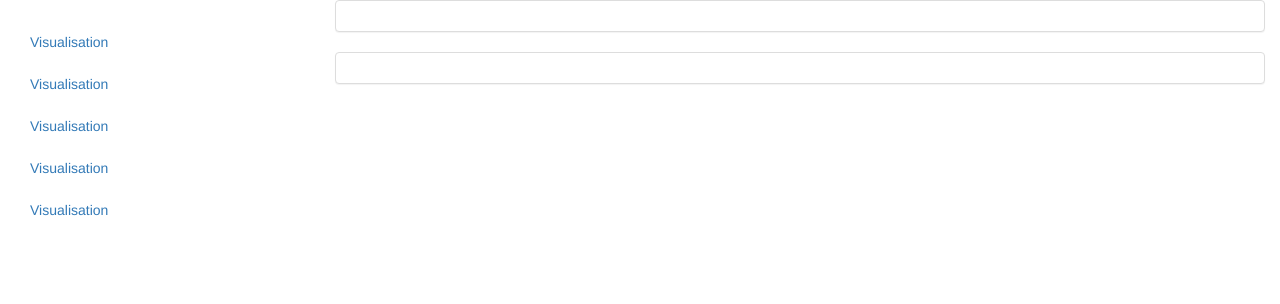
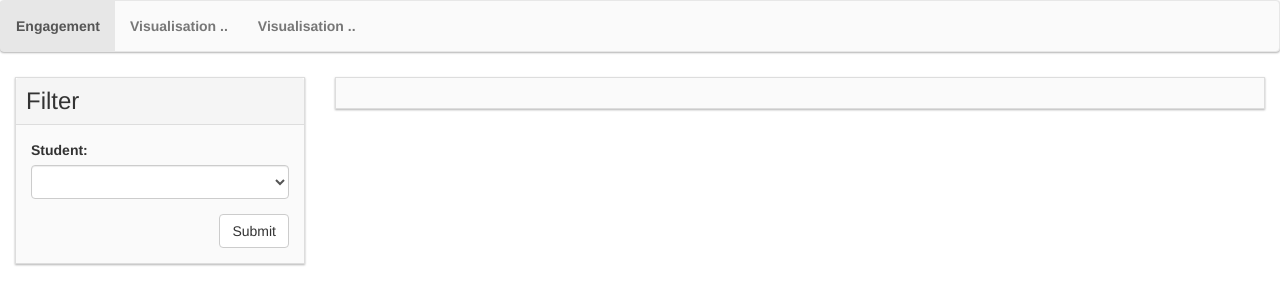
Before and after one commit to behanli/Vis-Tool, a plain HTML site: page index.html in a window 1280 px wide. Drawn offline with nearby package versions, Linux system fonts and the light colour scheme.

Commit message:
Modify html and css

```diff
--- a/css/custom-bootstrap.css
+++ b/css/custom-bootstrap.css
@@ -0,0 +1,29 @@
+.navbar {
+	margin-bottom: 25px;
+	box-shadow: 0 1px 2px rgba(0,0,0,0.3);
+}
+
+.navbar .container-fluid {
+	padding: 0;
+}
+
+.nav li a {
+	font-weight: 600;
+}
+
+.navbar, .panel-body {
+	background-color: rgb(250,250,250);
+}
+
+.panel-heading {
+	padding: 5px;
+}
+
+.panel-heading h3 {
+	margin: 5px;
+}
+
+.panel {
+	box-shadow: 0 1px 2px rgba(0,0,0,0.3);
+	border-radius: 0;
+}
--- a/index.html
+++ b/index.html
@@ -20,33 +20,46 @@
 	</head>
 	<body>
 
+		<!-- Navigation Menu -->
+		<nav class="navbar navbar-default">
+		  <div class="container-fluid">
+		    <ul class="nav navbar-nav">
+		      <li class="active"><a href="#">Engagement</a></li>
+		      <li><a href="#">Visualisation ..</a></li>
+		      <li><a href="#">Visualisation ..</a></li>
+		    </ul>
+		  </div>
+		</nav>
+
+		<!-- Content -->
 		<div class="container-fluid">
 			<div class="row">
+				<!-- Filter -->
 				<div class="col-sm-3">
-					<!-- Side Nav -->
-					<ul class="nav nav-pills nav-stacked">
-						<li><img src="" alt=""></li>
-						<li><a href="#">Visualisation</a></li>
-						<li><a href="#">Visualisation</a></li>
-						<li><a href="#">Visualisation</a></li>
-						<li><a href="#">Visualisation</a></li>
-						<li><a href="#">Visualisation</a></li>
-					</ul>
+					<div class="panel panel-default myFilter">
+						<div class="panel-heading">
+							<h3>Filter</h3>
+						</div>
+						<div class="panel-body">
+							<form role="form">
+								<div class="form-group">
+									<label for="student">Student:</label>
+									<select name="" id="" class="form-control"></select>
+								</div>
+								<button type="button" class="btn btn-default btn-md pull-right">Submit</button>
+							</form>
+						</div>
+					</div>
 				</div>
+				<!-- Visualisation -->
 				<div class="col-sm-9">
 					<div class="panel panel-default">
 						<div class="panel-body">
-							<!-- Form -->
-						</div>
-					</div>
-					<div class="panel panel-default">
-						<div class="panel-body">
-							<!-- Vis -->
+
 						</div>
 					</div>
 				</div>
 			</div>
 		</div>
-
 	</body>
 </html>
```
